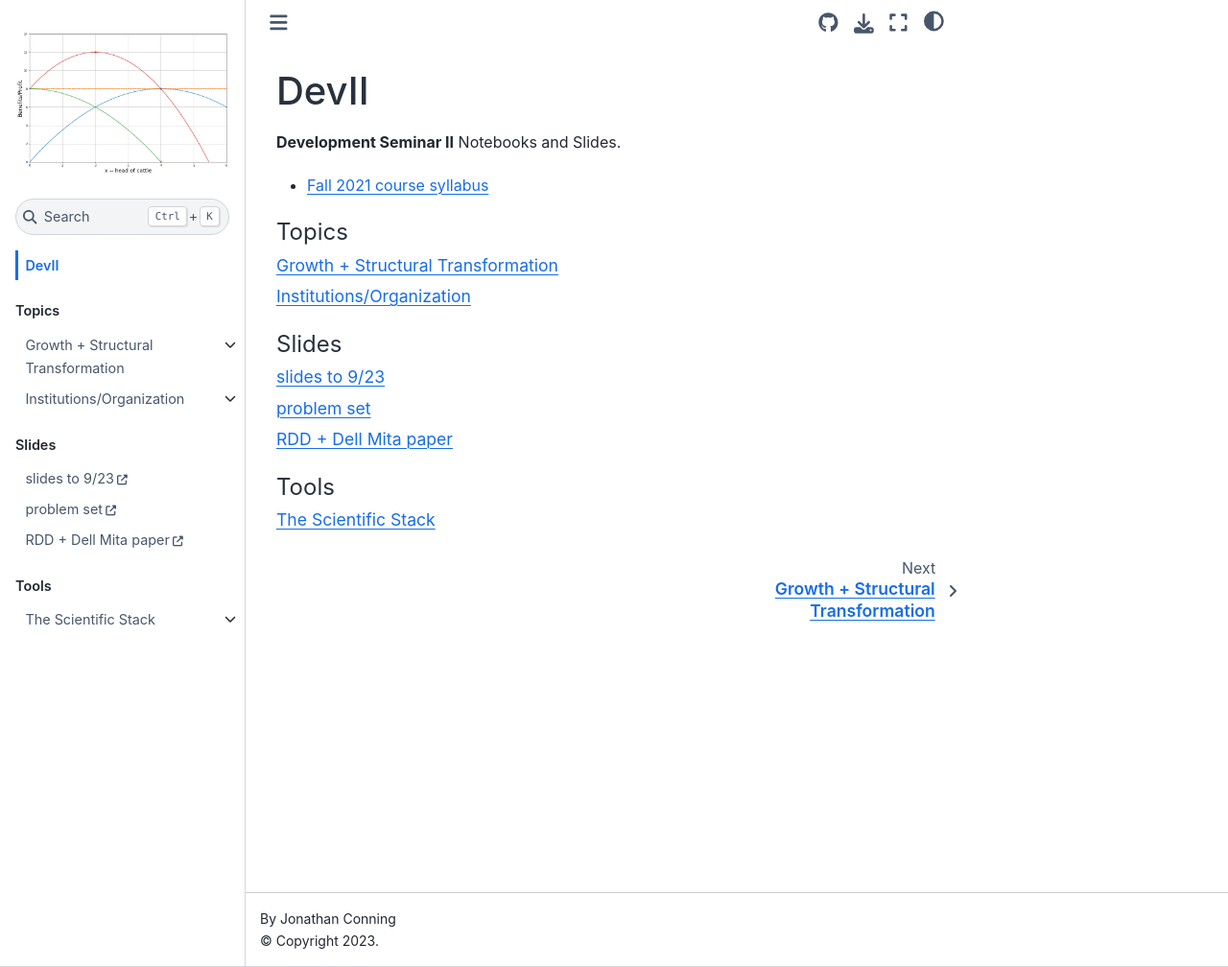
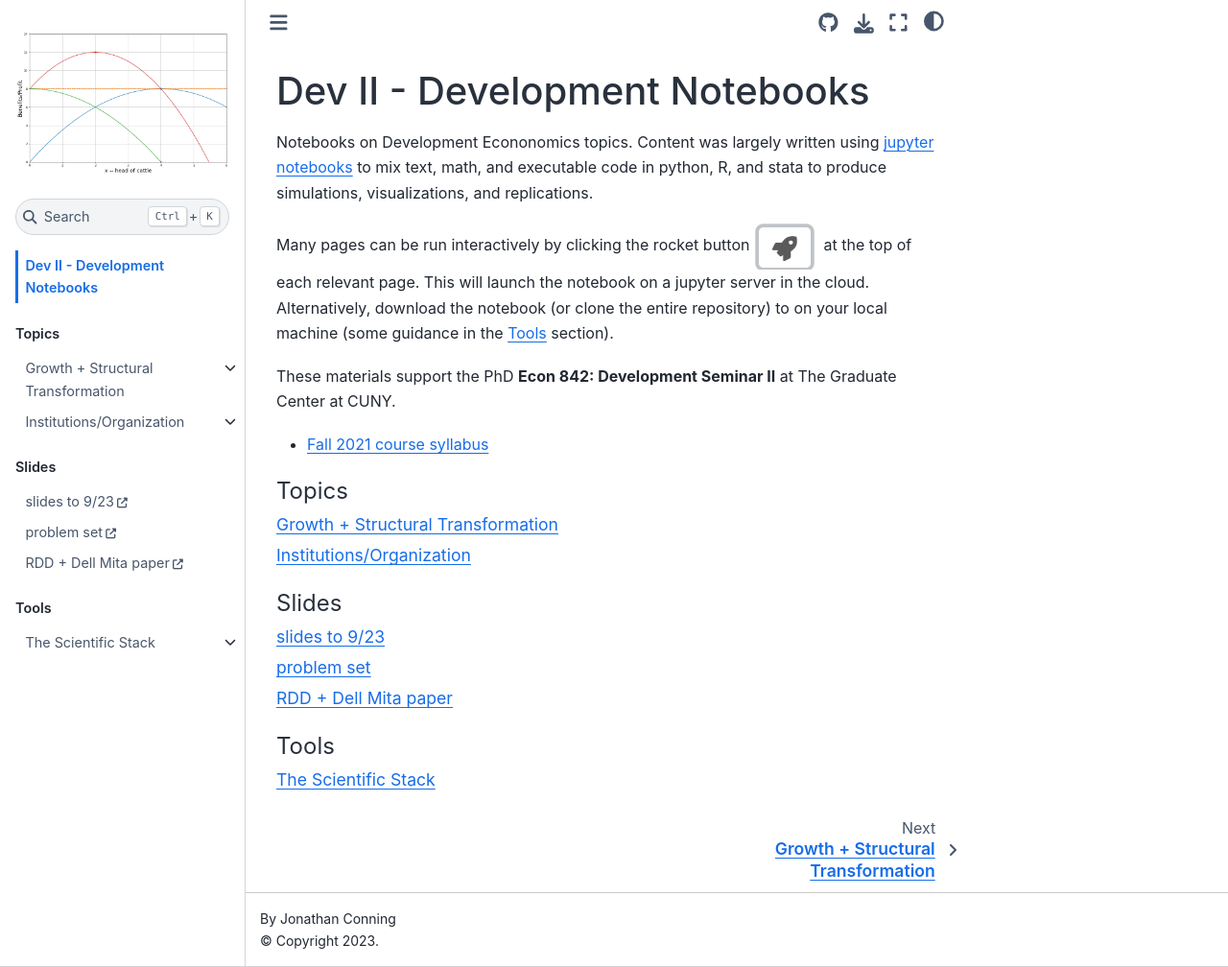
Before and after one commit to jhconning/DevII, a Jupyter Book: the page built from README.md, in a window 1280 px wide and 1008 px high. Shown: the whole window at 96% size. Built offline with Jupyter Book 1.0.4 settings and Sphinx 7.4.7 and the Sphinx Book theme 1.1.4, drawn with Linux system fonts in a browser that asks for light colours; pages that are not in the unit, such as notebooks, are missing from menus.

```diff
--- a/README.md
+++ b/README.md
@@ -1,7 +1,10 @@
-# DevII
+# Dev II - Development Notebooks
 
-**Development Seminar II** Notebooks and Slides.
+Notebooks on Development Econonomics topics. Content was largely written using [jupyter notebooks](https://jupyter.org) to mix text, math, and executable code in python, R, and stata to produce simulations, visualizations, and replications.
 
+Many pages can be run interactively by clicking the rocket button ![](media/../notebooks/media/launch_button.png) at the top of each relevant page. This will launch the notebook on a jupyter server in the cloud. Alternatively, download the notebook (or clone the entire repository) to on your local machine (some guidance in the [Tools](notebooks/tools.md) section).
+
+These materials support the PhD **Econ 842: Development Seminar II** at The Graduate Center at CUNY.
 
 - [Fall 2021 course syllabus](https://drive.google.com/file/d/1Mp3PpgudOVyCmTZG9z78oD6UY7dtcvV5/view?usp=sharing)
 
--- a/_config.yml
+++ b/_config.yml
@@ -1,7 +1,7 @@
 # Book settings
 # Learn more at https://jupyterbook.org/customize/config.html
 
-title: DevII
+title: Dev II -- Development Notebooks
 author: Jonathan Conning
 logo: logo.png
 
```
Also changed, not shown: notebooks/tools.md (+2 -0 lines), notebooks/media/launch_button.png (added).
